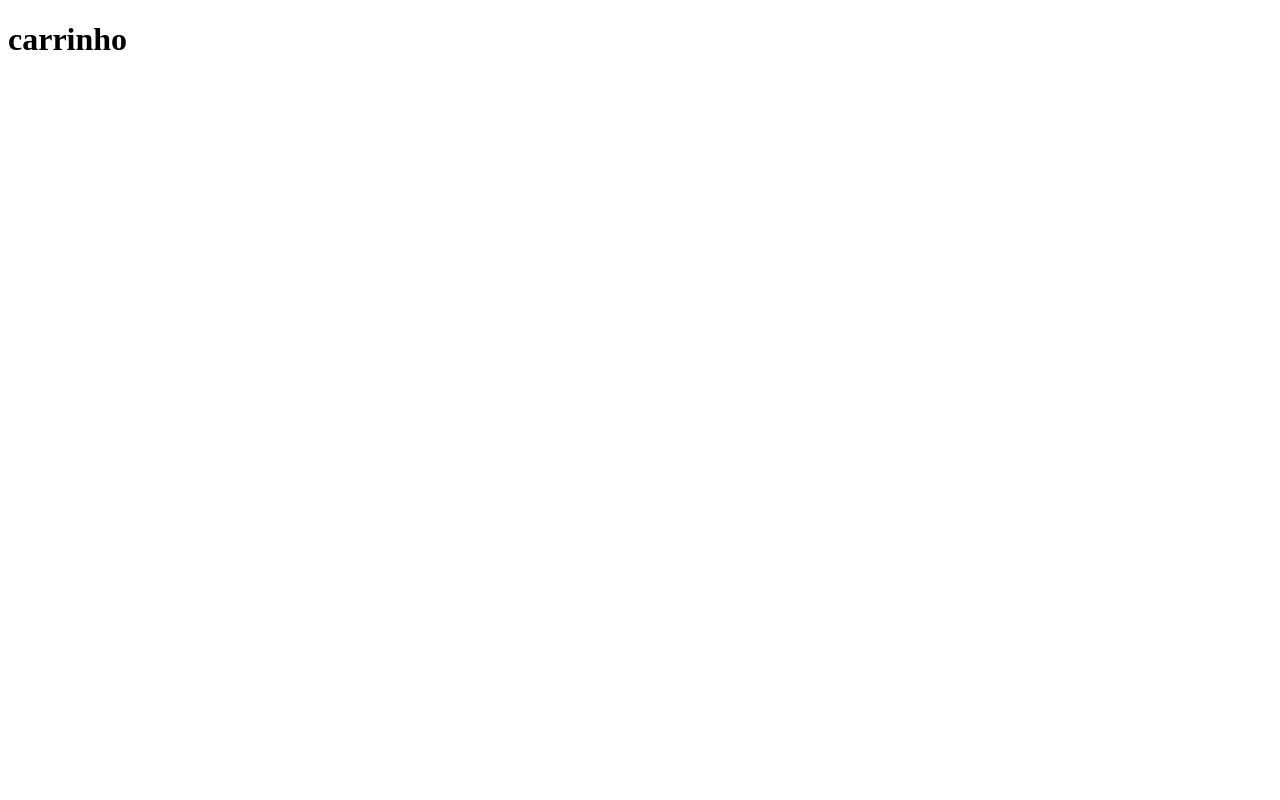
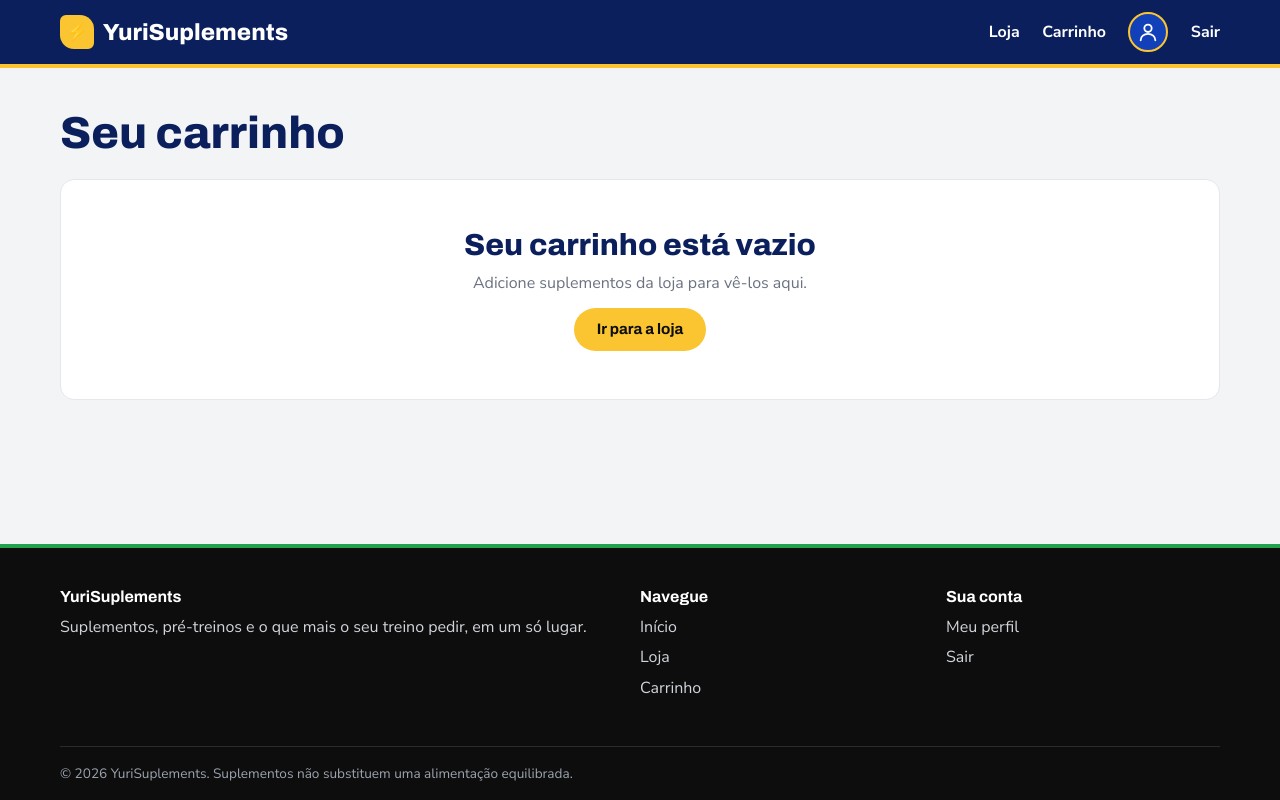
Before and after one commit to trulynotanalt/Projeto-Yuri-Suplementos, a Flask app: page /carrinho in a window 1280 px wide. Before the commit the page is almost empty. Run offline with Flask 3, Linux system fonts and the light colour scheme; the visitor is signed in with stand-in values (Sample User, id 1).

Commit message:
feat: adiciona o html do carrinho

```diff
--- a/blueprints/carrinho/templates/carrinho.html
+++ b/blueprints/carrinho/templates/carrinho.html
@@ -1,19 +1,58 @@
-<!DOCTYPE html>
-<html lang="en">
-<head>
-    <meta charset="UTF-8">
-    <meta name="viewport" content="width=device-width, initial-scale=1.0">
-    <title>Document</title>
-</head>
-<body>
-    <h1>carrinho</h1>
-    {% for c in carrinho %}
-        <!-- <p><a href="{{ url_for('produtos.listar', produto_id=produto.id ) }}">{{c.produto.nome}}</a></p> futura otimização aq ou na img -->
-        <!-- <img src="" alt=""> -->
-        <p>{{c.produto.nome}}</p>
-        <p>{{c.produto.preco}}</p>
-        <!-- <a href="{{ url_for('compras.comprar' ) }}">comprar</a> trabalhar aq tbm-->
-    {% endfor %}
+{% extends 'base.html' %}
+{% from 'macros.html' import preco, icone %}
 
-</body>
-</html>
+{% block title %}Carrinho{% endblock %}
+
+{% block extra_css %}
+<link rel="stylesheet" href="{{ url_for('static', filename='css/carrinho.css') }}">
+{% endblock %}
+
+{% block content %}
+{% set itens = carrinho.produtos if carrinho else [] %}
+{% set total = itens|sum(attribute='preco') %}
+
+<section class="secao">
+  <div class="container">
+    <h1>Seu carrinho</h1>
+
+    {% if itens %}
+    <div class="carrinho-grid">
+      <div class="card">
+        {% for p in itens %}
+        <div class="item-carrinho">
+          <div class="item-icone" aria-hidden="true">{{ icone(p.categoria) }}</div>
+          <div>
+            <h3><a href="{{ url_for('produto.loja_detalhes', id=p.id) }}">{{ p.nome }}</a></h3>
+            <span class="tag">{{ p.categoria }}</span>
+          </div>
+          <span class="preco">{{ preco(p.preco) }}</span>
+          <form method="post" action="/carrinho/remover/{{ p.id }}">
+            <button type="submit" class="btn btn-perigo" aria-label="Remover {{ p.nome }} do carrinho">Remover</button>
+          </form>
+        </div>
+        {% endfor %}
+      </div>
+
+      <aside class="card resumo-carrinho">
+        <h2>Resumo do pedido</h2>
+        <div class="linha"><span>Itens</span><span>{{ itens|length }}</span></div>
+        <div class="linha"><span>Subtotal</span><span>{{ preco(total) }}</span></div>
+        <div class="linha linha-total"><span>Total</span><span>{{ preco(total) }}</span></div>
+
+        <form method="post" action="/compra/finalizar">
+          <button type="submit" class="btn btn-verde btn-block">Finalizar compra</button>
+        </form>
+        <a class="btn btn-contorno btn-block" href="{{ url_for('produto.loja') }}">Continuar comprando</a>
+      </aside>
+    </div>
+
+    {% else %}
+    <div class="card vazio carrinho-vazio">
+      <h2>Seu carrinho está vazio</h2>
+      <p>Adicione suplementos da loja para vê-los aqui.</p>
+      <a class="btn btn-amarelo" href="{{ url_for('produto.loja') }}">Ir para a loja</a>
+    </div>
+    {% endif %}
+  </div>
+</section>
+{% endblock %}
```
Also changed, not shown: blueprints/carrinho/templates/carrinho-codigo.html (added, +19 -0 lines).
